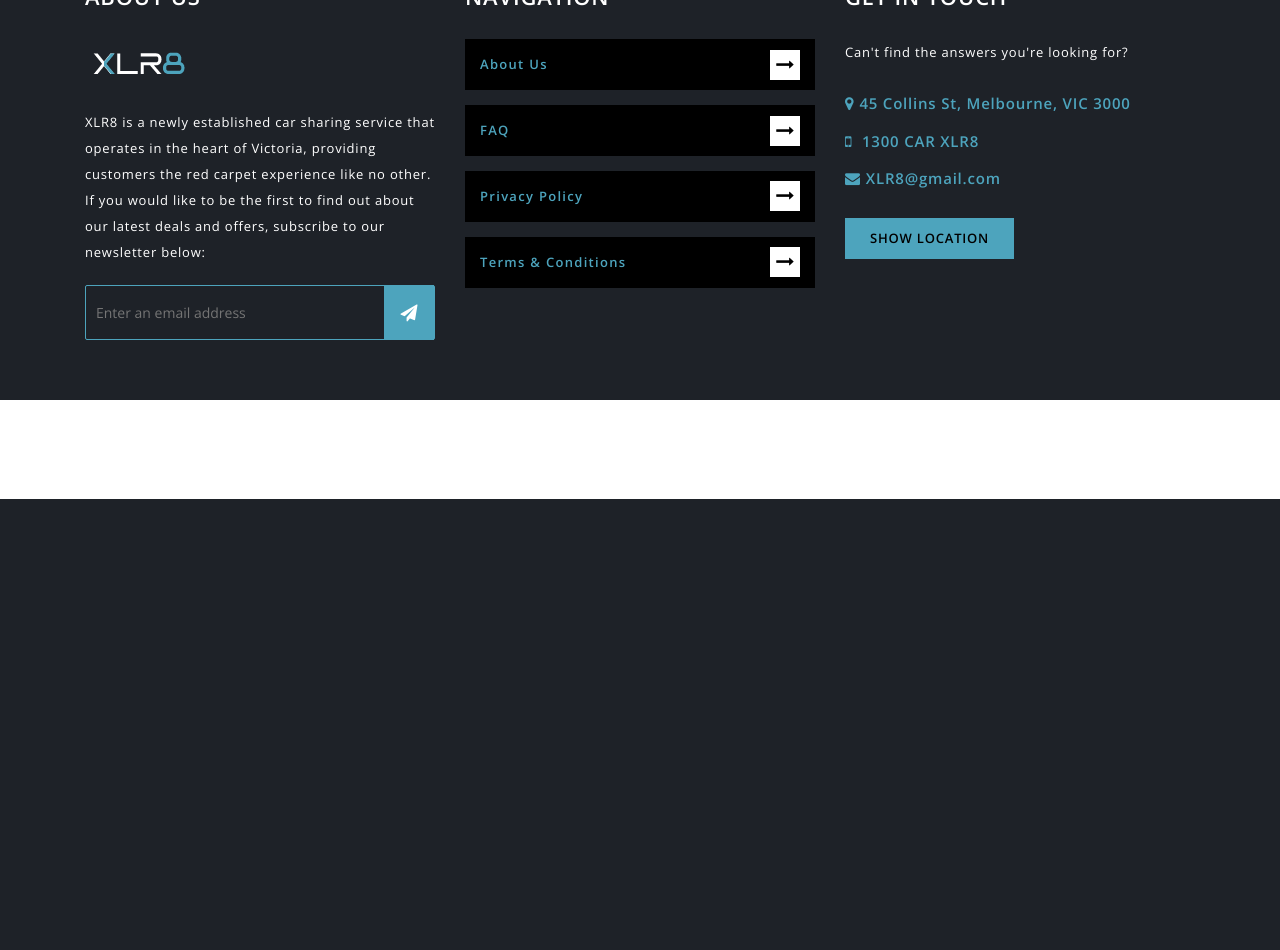
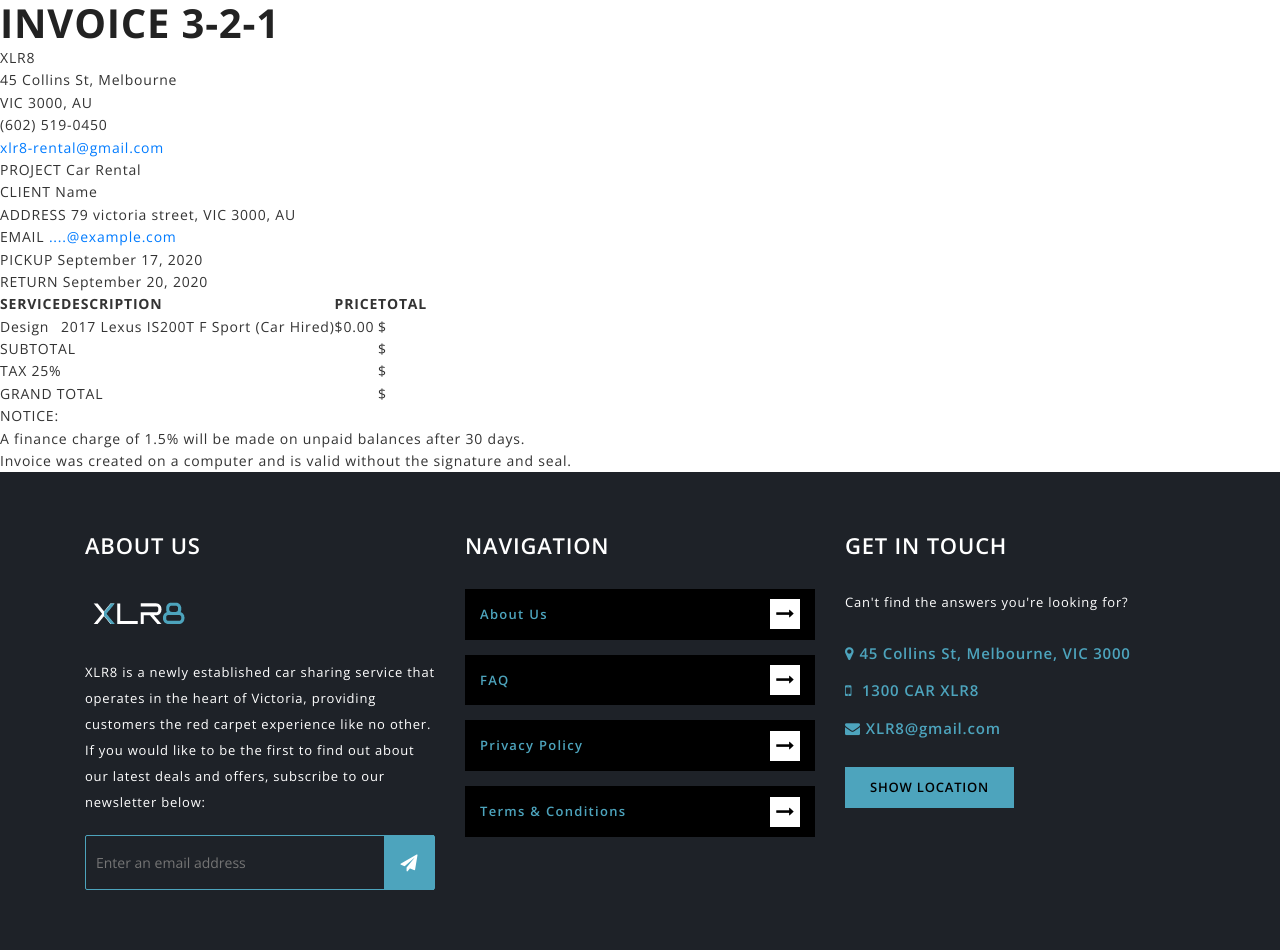
Before and after one commit to Shehan-Wences/XLR8, a CodeIgniter app: page /ProgrammingProject/index.php/welcome/invoice in a window 1280 px wide. Shown: the part 301-1251 px from the top of the page. Before the commit the page ends 800 px from the top, so only its background shows below. Run offline with CodeIgniter, Linux system fonts and the light colour scheme; some libraries are stand-ins or nearby versions.

Commit message:
invoice page

```diff
--- a/application/views/carshare_invoice.php
+++ b/application/views/carshare_invoice.php
@@ -5,9 +5,76 @@ $this->load->view('inc/header', $data);
 
 ?>
 
+ <!DOCTYPE html>
+<html lang="en">
+  <head>
+    <meta charset="utf-8">
+    <title>Invoice</title>
+    <link rel="stylesheet" href="style.css" media="all" />
+  </head>
+  <body>
+    <header class="clearfix">
+      <div id="logo">
+        <img src="logo.png">
+      </div>
+      <h1>INVOICE 3-2-1</h1>
+      <div id="company" class="clearfix">
+        <div>XLR8</div>
+        <div>45 Collins St, Melbourne<br />  VIC 3000, AU</div>
+        <div>(602) 519-0450</div>
+        <div><a href="mailto:company@example.com">xlr8-rental@gmail.com</a></div>
+      </div>
+      <div id="project">
+        <div><span>PROJECT</span> Car Rental</div>
+        <div><span>CLIENT</span> Name</div>
+        <div><span>ADDRESS</span> 79 victoria street, VIC 3000, AU</div>
+        <div><span>EMAIL</span> <a href="mailto:john@example.com">....@example.com</a></div>
+        <div><span>PICKUP</span> September 17, 2020</div>
+        <div><span>RETURN</span> September 20, 2020</div>
 
- <br><br><br><br><br><br><br><br><br><br>
-
+      </div>
+    </header>
+    <main>
+      <table>
+        <thead>
+          <tr>
+            <th class="service">SERVICE</th>
+            <th class="desc">DESCRIPTION</th>
+            <th>PRICE</th>
+            <th>TOTAL</th>
+          </tr>
+        </thead>
+        <tbody>
+          <tr>
+            <td class="service">Design</td>
+            <td class="desc"> 2017 Lexus IS200T F Sport (Car Hired) </td>
+            <td class="unit">$0.00</td>
+            <td class="total">$</td>
+          </tr>
+          <tr>
+            <td colspan="3">SUBTOTAL</td>
+            <td class="total">$</td>
+          </tr>
+          <tr>
+            <td colspan="3">TAX 25%</td>
+            <td class="total">$</td>
+          </tr>
+          <tr>
+            <td colspan="3" class="grand total">GRAND TOTAL</td>
+            <td class="grand total">$</td>
+          </tr>
+        </tbody>
+      </table>
+      <div id="notices">
+        <div>NOTICE:</div>
+        <div class="notice">A finance charge of 1.5% will be made on unpaid balances after 30 days.</div>
+      </div>
+    </main>
+    <footer>
+      Invoice was created on a computer and is valid without the signature and seal.
+    </footer>
+  </body>
+</html>
 
 
 
```
